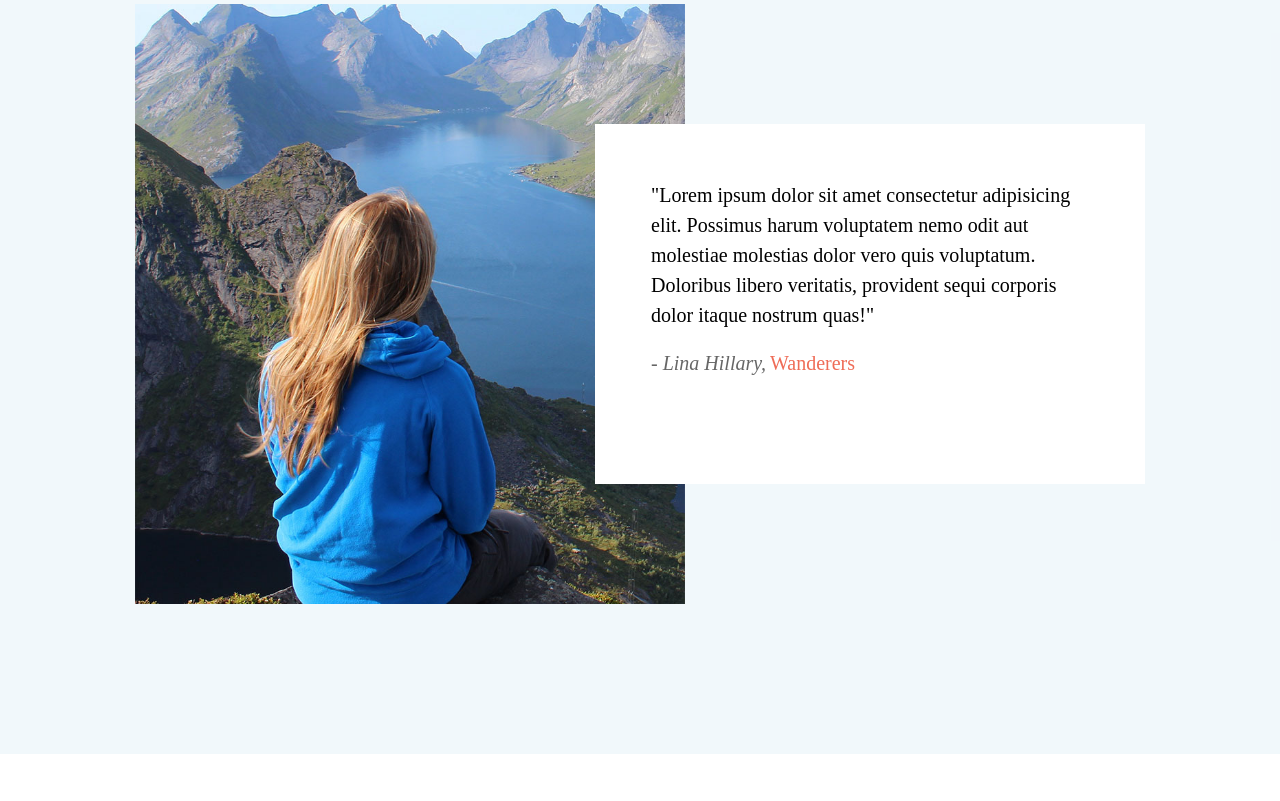
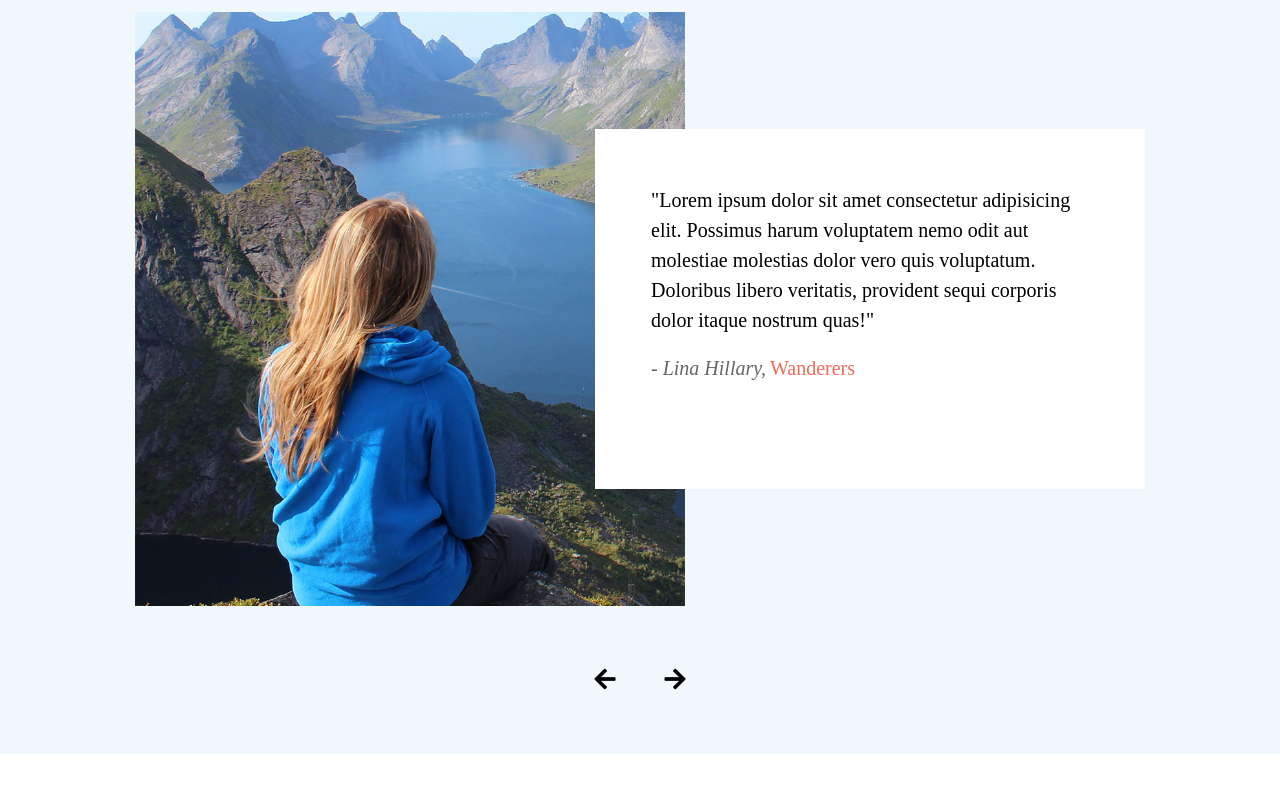
Before and after one commit to dung1208/Web-Travel, a plain HTML site: page index.html in a window 1280 px wide. Shown: the part 3016-3817 px from the top of the page. Drawn offline with Linux system fonts and the light colour scheme; grey boxes are pictures that could not be loaded.

Commit message:
update page home

```diff
--- a/css/index.css
+++ b/css/index.css
@@ -229,57 +229,113 @@
     width: 100%;
     height: 900px;
     background-color: rgb(119, 181, 211, 0.1);
+    display: flex;
+    flex-direction: column;
+    align-items: center;
 }
 
-#page-4>div {
+#head-page-4 {
     display: flex;
     align-items: center;
     justify-content: center;
-}
-
-#head-page-4 {
     width: 100%;
-    height: 150px;
+    height: 160px;
     font-size: 32px;
     font-family: 'Times New Roman', Times, serif;
 }
 
-#img-page-4 {
+.navigation-slide {
+    display: flex;
+    align-items: center;
+    height: 150px;
+}
+
+.bar {
+    padding: 28px;
+}
+
+.bar>i {
+    transform: scale(1.5);
+}
+
+
+/* slide-page-4 */
+
+input[name="r"] {
+    position: absolute;
+    visibility: hidden;
+}
+
+.bar {
+    cursor: pointer;
+    transition: 0.4s;
+}
+
+#r1:checked~.s1 {
+    margin-left: 0;
+}
+
+#r2:checked~.s1 {
+    margin-left: -50%;
+}
+
+.slide-box {
+    width: 1010px;
+    height: 600px;
+    overflow: hidden;
+}
+
+.slides {
+    width: 200%;
+    height: 100%;
+    display: flex;
+}
+
+.slide {
+    width: 50%;
+    height: 100%;
+    display: flex;
+    align-items: center;
+    justify-content: center;
+    transition: 0.6s;
+}
+
+.img-page-4 {
     width: 550px;
     height: 600px;
 }
 
-#img-page-4>img {
+.img-page-4>img {
     width: inherit;
     height: inherit;
 }
 
-#text-page-4 {
+.text-page-4 {
     width: 550px;
     height: 360px;
     background-color: white;
     margin-left: -90px;
 }
 
-#text-page-4>div {
+.text-page-4>div {
     padding: 56px;
 }
 
-#text-message-page-4 {
+.text-message-page-4 {
     line-height: 30px;
     font-size: 20px;
 }
 
-#author-page-4 {
+.author-page-4 {
     margin-top: -90px;
 }
 
-#author-page-4>span {
+.author-page-4>span {
     color: rgb(239, 108, 87);
     font-size: 20px;
 }
 
-#author-page-4>i {
+.author-page-4>i {
     color: rgb(0, 0, 0, 0.6);
     font-size: 20px;
 }
--- a/index.html
+++ b/index.html
@@ -159,19 +159,48 @@
                 <div id="head-page-4">
                     <h1>What people say</h1>
                 </div>
-                <div>
-                    <div id="img-page-4">
-                        <img src="img/what-people-say-1.jpg" alt="">
-                    </div>
-                    <div id="text-page-4">
-                        <div id="text-message-page-4">
-                            <p>"Lorem ipsum dolor sit amet consectetur adipisicing elit. Possimus harum voluptatem nemo odit aut molestiae molestias dolor vero quis voluptatum. Doloribus libero veritatis, provident sequi corporis dolor itaque nostrum quas!"</p>
+                <div class="slide-box">
+                    <div class="slides">
+                        <input type="radio" name="r" id="r1" checked>
+                        <input type="radio" name="r" id="r2">
+
+                        <div class="slide s1">
+                            <div class="img-page-4">
+                                <img src="img/what-people-say-1.jpg" alt="">
+                            </div>
+                            <div class="text-page-4">
+                                <div class="text-message-page-4">
+                                    <p>"Lorem ipsum dolor sit amet consectetur adipisicing elit. Possimus harum voluptatem nemo odit aut molestiae molestias dolor vero quis voluptatum. Doloribus libero veritatis, provident sequi corporis dolor itaque nostrum
+                                        quas!"
+                                    </p>
+                                </div>
+                                <div class="author-page-4">
+                                    <i>- Lina Hillary,</i>
+                                    <span>Wanderers</span>
+                                </div>
+                            </div>
                         </div>
-                        <div id="author-page-4">
-                            <i>- Lina Hillary,</i>
-                            <span>Wanderers</span>
+                        <div class="slide">
+                            <div class="img-page-4">
+                                <img src="img/what-people-say-2.jpg" alt="">
+                            </div>
+                            <div class="text-page-4">
+                                <div class="text-message-page-4">
+                                    <p>"XML stands for Extensible Markup Language and is a text-based markup language derived from Standard Generalized Markup Language (SGML). This tutorial will teach you the basics of XML. The tutorial is divided into sections
+                                        such as XML Basics, Advanced XML, and XML tools."
+                                    </p>
+                                </div>
+                                <div class="author-page-4">
+                                    <i>- Christian Borrow,</i>
+                                    <span>Wanderers</span>
+                                </div>
+                            </div>
                         </div>
                     </div>
+                </div>
+                <div class="navigation-slide">
+                    <label for="r1" class="bar"><i class="fas fa-arrow-left"></i></label>
+                    <label for="r2" class="bar"><i class="fas fa-arrow-right"></i></label>
                 </div>
             </div>
 
@@ -305,7 +334,7 @@
                 </ul>
             </div>
             <div id="copyright">
-                <p>Copyright &copy; 2019 All rights reserved | This website is made with by 9*</p>00
+                <p>Copyright &copy; 2019 All rights reserved | This website is made with by Wanderers</p>
 
             </div>
         </footer>
```
Also changed, not shown: img/what-people-say-2.jpg (added).
